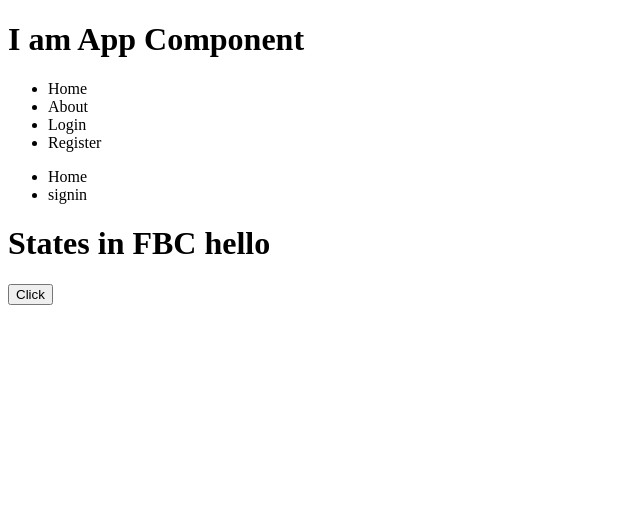
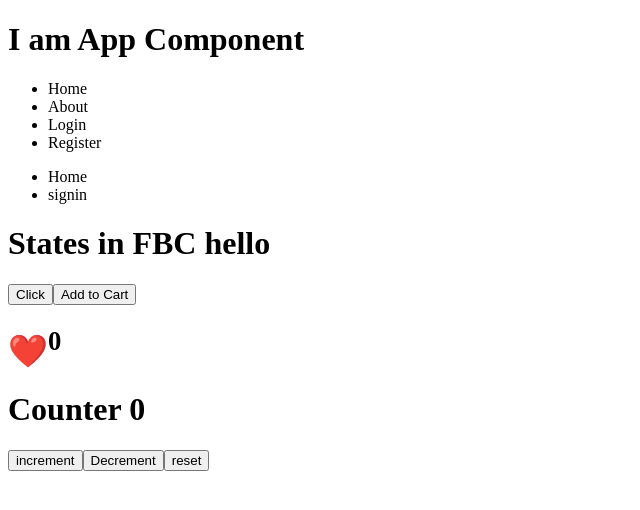
Before and after one commit to lexendx/React, a React (Create React App) app: page / in a window 1280 px wide. Shown: the top 510 px of the page, without its empty margins (0-640 px from the left). Built offline with nearby package versions, Linux system fonts and the light colour scheme.

Commit message:
adding counter

```diff
--- a/src/App.jsx
+++ b/src/App.jsx
@@ -1,6 +1,7 @@
 import Navbar from "./Components/Navbar";
 import States from "./States/FBC/States";
 import NavbarCBC from "./Components/NavbarCBC";
+import Counter from "./States/FBC/Counter";
 const App = ()=>{
 return(
     <div>
@@ -8,6 +9,7 @@ return(
 <Navbar/>
 <NavbarCBC/>
 <States/>
+<Counter/>
     </div>
 );
 
--- /dev/null
+++ b/src/States/FBC/Counter.jsx
@@ -0,0 +1,23 @@
+ import { useState } from "react";
+
+
+ const Counter =() =>{
+console.log("Counter component");
+let [count, setCount] = useState(0);
+return(
+
+<div>
+<h1>❤️<sup>{count}</sup></h1>
+<h1>Counter {count}</h1>
+<button onClick={()=> setCount(count+1)}>increment</button>
+<button onClick={() => { if (count > 0) setCount(count - 1); }}>Decrement</button>
+    <button onClick={()=>setCount(0)}>reset</button>
+
+
+</div>
+
+);
+
+
+ };
+ export default Counter;
--- a/src/States/FBC/States.jsx
+++ b/src/States/FBC/States.jsx
@@ -1,6 +1,8 @@
 import { useState } from "react";
 const States= ()=>{
     let[state, setState] = useState("hello");
+    let[cart, setCart] = useState("Add to Cart");
+    console.log(state);
     function btnClick() {
         console.log("button clicked");
         setState("Byee");
@@ -10,6 +12,7 @@ return(
 <div>
 <h1>States in FBC {state}</h1>
 <button onClick={btnClick}>Click</button>
+<button onClick={()=>{setCart("go to cart")}}>{cart}</button>
 
 
 </div>
```
